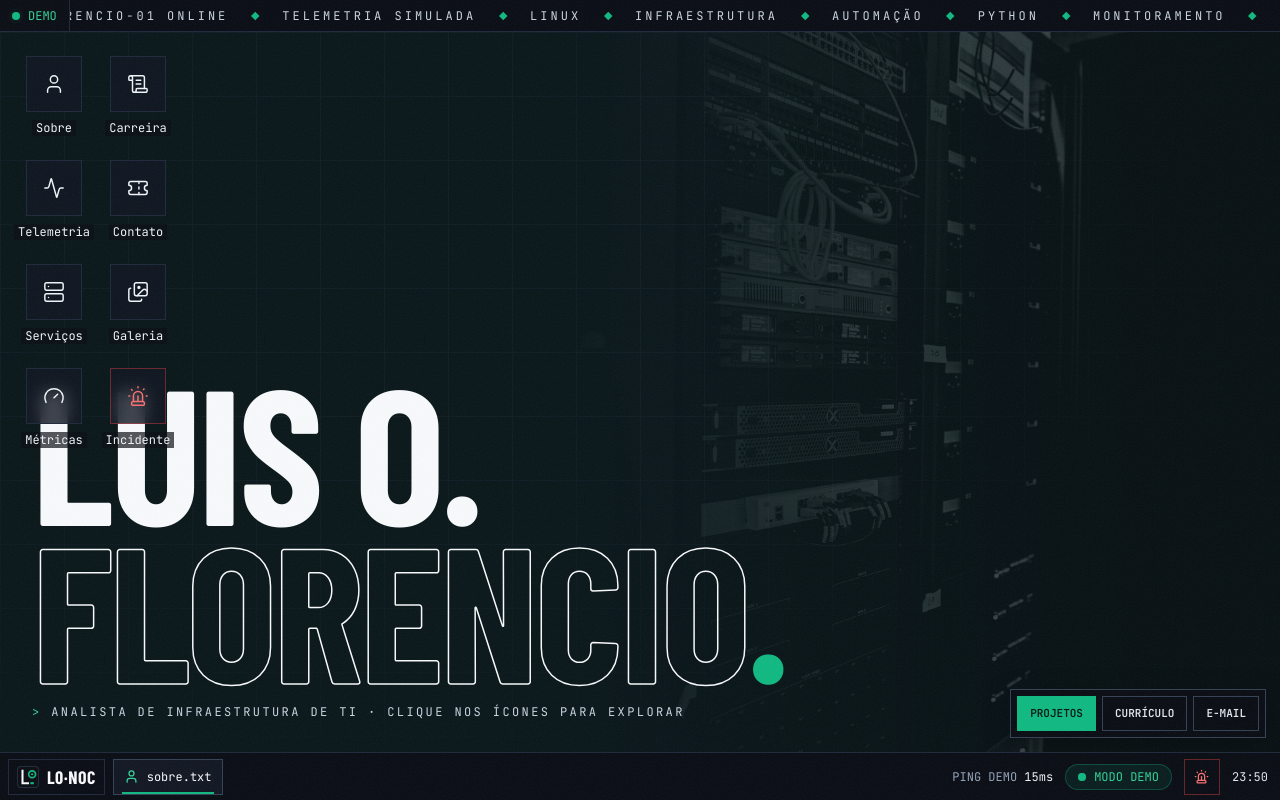
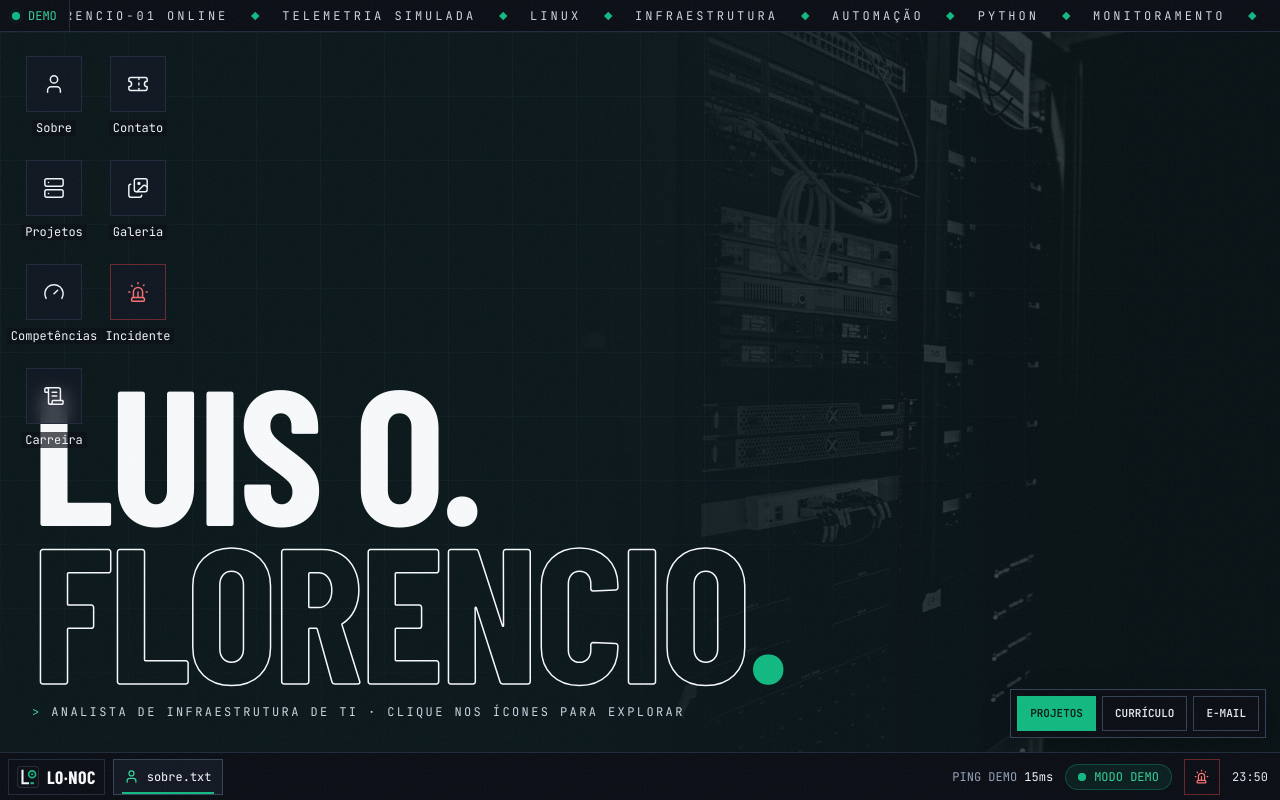
Before and after one commit to lteodoro780/lteodoro780.github.io, a React (Create React App) app in the folder frontend/: page / in a window 1280 px wide. Built offline with nearby package versions, Linux system fonts and the light colour scheme; a web font is replaced by a local one.

Commit message:
refactor(portfolio): priorizar projetos e competências, remover telemetria fictícia

```diff
--- a/frontend/src/components/os/appMeta.js
+++ b/frontend/src/components/os/appMeta.js
@@ -1,10 +1,9 @@
-import { User, Activity, Server, Gauge as GaugeIcon, ScrollText, Ticket, Images } from "lucide-react";
+import { User, Server, Gauge as GaugeIcon, ScrollText, Ticket, Images } from "lucide-react";
 
 export const APPS = [
   { id: "sobre", title: "sobre.txt", label: "Sobre", icon: User, w: 520, h: 640 },
-  { id: "telemetria", title: "telemetria.dash", label: "Telemetria", icon: Activity, w: 1000, h: 700 },
-  { id: "servicos", title: "servicos.svc", label: "Serviços", icon: Server, w: 780, h: 640 },
-  { id: "metricas", title: "metricas.mon", label: "Métricas", icon: GaugeIcon, w: 740, h: 640 },
+  { id: "servicos", title: "projetos/", label: "Projetos", icon: Server, w: 780, h: 640 },
+  { id: "metricas", title: "competencias.txt", label: "Competências", icon: GaugeIcon, w: 740, h: 640 },
   { id: "carreira", title: "carreira.log", label: "Carreira", icon: ScrollText, w: 760, h: 580 },
   { id: "ticket", title: "contato.mail", label: "Contato", icon: Ticket, w: 640, h: 680 },
   { id: "galeria", title: "bastidores/", label: "Galeria", icon: Images, w: 820, h: 600 },
```
